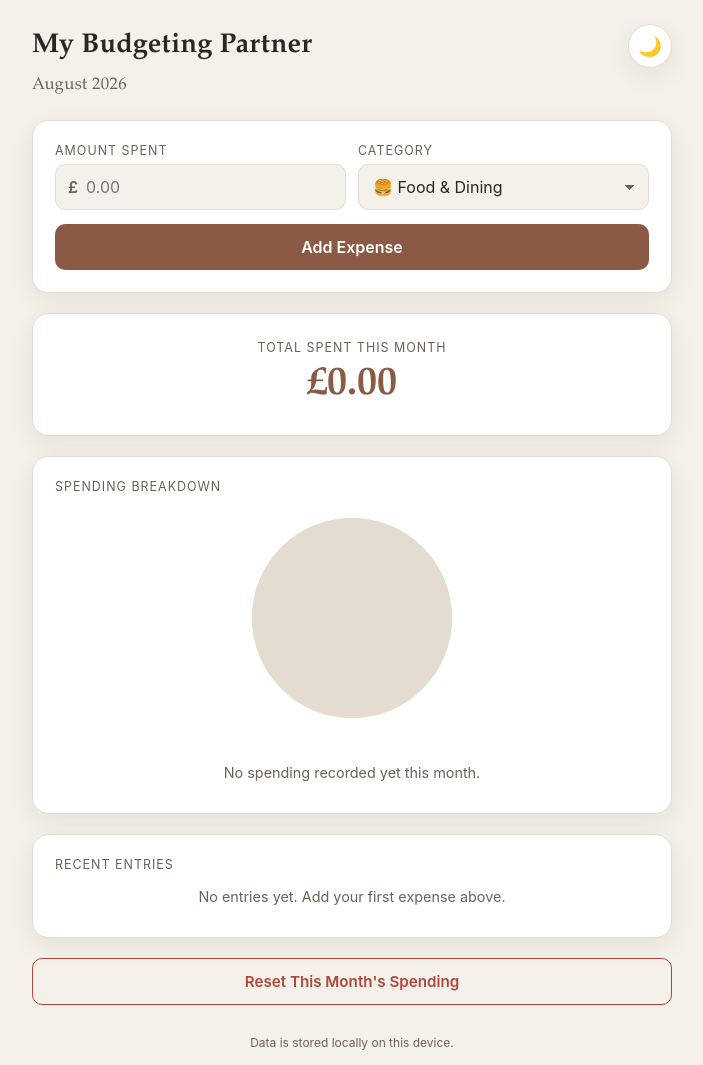
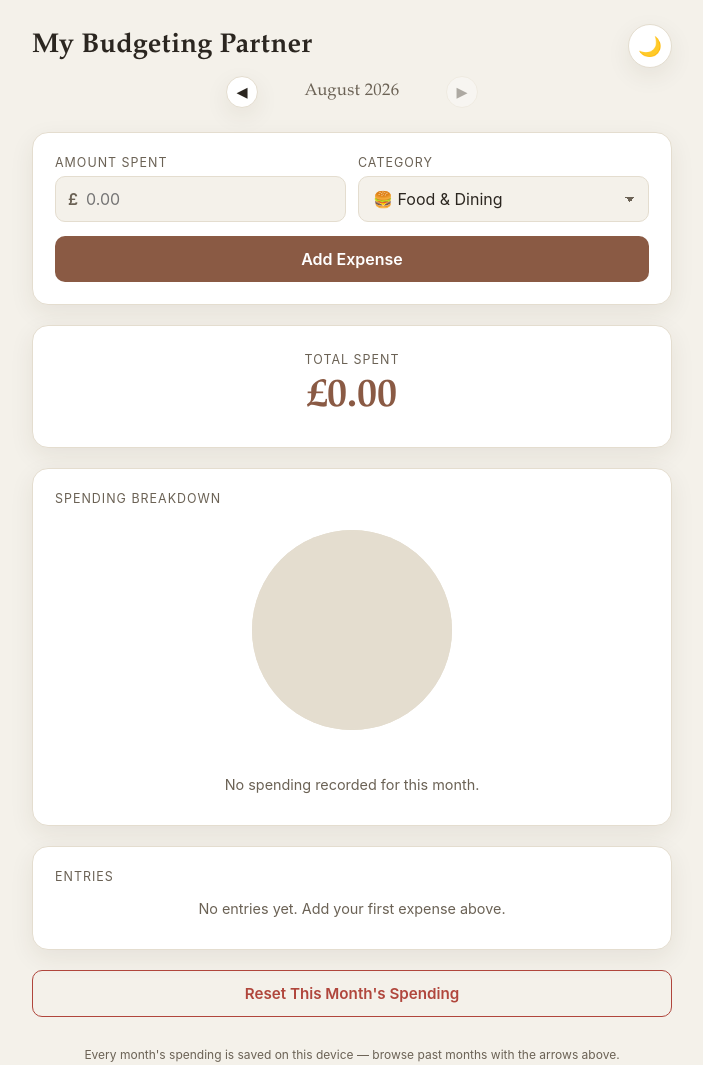
Before and after one commit to ravanthb/my-budgeting-partner, a plain HTML site: page index.html in a window 1280 px wide. Shown: the whole page, without its empty margins (288-991 px from the left). Drawn offline with Linux system fonts and the light colour scheme.

Commit message:
Keep monthly spending history with month navigation

```diff
--- a/index.html
+++ b/index.html
@@ -87,12 +87,53 @@
   }
   .theme-toggle:active { transform: scale(0.92); }
 
+  .month-nav {
+    display: flex;
+    align-items: center;
+    justify-content: center;
+    gap: 14px;
+    margin-bottom: 24px;
+  }
+
   .month-label {
     font-family: var(--font-serif);
     font-size: 1.05rem;
     color: var(--text-dim);
-    margin-bottom: 24px;
     letter-spacing: 0.3px;
+    min-width: 160px;
+    text-align: center;
+  }
+
+  .month-nav-btn {
+    background: var(--bg-elev);
+    border: 1px solid var(--border);
+    border-radius: 999px;
+    width: 32px;
+    height: 32px;
+    display: flex;
+    align-items: center;
+    justify-content: center;
+    cursor: pointer;
+    color: var(--text);
+    font-size: 0.9rem;
+    box-shadow: var(--shadow);
+  }
+  .month-nav-btn:disabled {
+    opacity: 0.35;
+    cursor: default;
+    box-shadow: none;
+  }
+
+  .history-note {
+    text-align: center;
+    color: var(--text-dim);
+    font-size: 0.82rem;
+    margin: -12px 0 20px;
+  }
+
+  .input-row.disabled {
+    opacity: 0.5;
+    pointer-events: none;
   }
 
   .card {
@@ -316,10 +357,15 @@
     <h1>My Budgeting Partner</h1>
     <button class="theme-toggle" id="themeToggle" title="Toggle dark / light mode">🌙</button>
   </header>
-  <div class="month-label" id="monthLabel"></div>
+  <div class="month-nav">
+    <button class="month-nav-btn" id="prevMonthBtn" title="Previous month">◀</button>
+    <div class="month-label" id="monthLabel"></div>
+    <button class="month-nav-btn" id="nextMonthBtn" title="Next month">▶</button>
+  </div>
+  <div class="history-note" id="historyNote" style="display:none;">Viewing past month &mdash; read only</div>
 
   <div class="card">
-    <div class="input-row">
+    <div class="input-row" id="inputRow">
       <div class="input-group">
         <label class="field-label" for="amountInput">Amount spent</label>
         <div class="amount-input">
@@ -336,7 +382,7 @@
   </div>
 
   <div class="card total-block">
-    <span class="field-label">Total Spent This Month</span>
+    <span class="field-label">Total Spent</span>
     <div class="total-amount" id="totalAmount">£0.00</div>
   </div>
 
@@ -346,17 +392,17 @@
       <div class="pie" id="pieChart"></div>
     </div>
     <div class="legend" id="legend"></div>
-    <div class="empty-note" id="emptyNote" style="display:none;">No spending recorded yet this month.</div>
+    <div class="empty-note" id="emptyNote" style="display:none;">No spending recorded for this month.</div>
   </div>
 
   <div class="card">
-    <span class="field-label">Recent Entries</span>
+    <span class="field-label">Entries</span>
     <div class="entries-list" id="entriesList"></div>
   </div>
 
   <button class="reset-btn" id="resetBtn">Reset This Month's Spending</button>
 
-  <footer>Data is stored locally on this device.</footer>
+  <footer>Every month's spending is saved on this device — browse past months with the arrows above.</footer>
 </div>
 
 <script>
@@ -390,6 +436,10 @@
   const monthLabel = $("monthLabel");
   const resetBtn = $("resetBtn");
   const themeToggle = $("themeToggle");
+  const prevMonthBtn = $("prevMonthBtn");
+  const nextMonthBtn = $("nextMonthBtn");
+  const historyNote = $("historyNote");
+  const inputRow = $("inputRow");
 
   function monthKey(date = new Date()) {
     return `${date.getFullYear()}-${String(date.getMonth() + 1).padStart(2, "0")}`;
@@ -411,8 +461,17 @@
   const currentKey = monthKey();
   if (!data[currentKey]) data[currentKey] = [];
 
+  let viewingKey = currentKey;
+
   function currentEntries() {
-    return data[currentKey];
+    if (!data[viewingKey]) data[viewingKey] = [];
+    return data[viewingKey];
+  }
+
+  function shiftMonth(key, delta) {
+    const [y, m] = key.split("-").map(Number);
+    const d = new Date(y, m - 1 + delta, 1);
+    return monthKey(d);
   }
 
   function categoryById(id) {
@@ -426,8 +485,18 @@
   }
 
   function renderMonthLabel() {
-    const now = new Date();
-    monthLabel.textContent = now.toLocaleDateString("en-GB", { month: "long", year: "numeric" });
+    const [y, m] = viewingKey.split("-").map(Number);
+    const d = new Date(y, m - 1, 1);
+    monthLabel.textContent = d.toLocaleDateString("en-GB", { month: "long", year: "numeric" });
+
+    const isCurrent = viewingKey === currentKey;
+    nextMonthBtn.disabled = isCurrent;
+    historyNote.style.display = isCurrent ? "none" : "block";
+    inputRow.classList.toggle("disabled", !isCurrent);
+    addBtn.style.display = isCurrent ? "" : "none";
+    resetBtn.textContent = isCurrent
+      ? "Reset This Month's Spending"
+      : `Reset ${d.toLocaleDateString("en-GB", { month: "long", year: "numeric" })}'s Spending`;
   }
 
   function renderTotal() {
@@ -508,6 +577,7 @@
   }
 
   addBtn.addEventListener("click", () => {
+    if (viewingKey !== currentKey) return;
     const amount = parseFloat(amountInput.value);
     if (isNaN(amount) || amount <= 0) {
       amountInput.focus();
@@ -535,7 +605,7 @@
     const btn = e.target.closest(".delete-btn");
     if (!btn) return;
     const id = btn.dataset.id;
-    data[currentKey] = currentEntries().filter((entry) => entry.id !== id);
+    data[viewingKey] = currentEntries().filter((entry) => entry.id !== id);
     saveData(data);
     renderAll();
   });
@@ -543,10 +613,23 @@
   resetBtn.addEventListener("click", () => {
     if (currentEntries().length === 0) return;
     if (confirm("Reset all spending for this month? This cannot be undone.")) {
-      data[currentKey] = [];
+      data[viewingKey] = [];
       saveData(data);
       renderAll();
     }
+  });
+
+  prevMonthBtn.addEventListener("click", () => {
+    viewingKey = shiftMonth(viewingKey, -1);
+    renderMonthLabel();
+    renderAll();
+  });
+
+  nextMonthBtn.addEventListener("click", () => {
+    if (viewingKey === currentKey) return;
+    viewingKey = shiftMonth(viewingKey, 1);
+    renderMonthLabel();
+    renderAll();
   });
 
   function applyTheme(theme) {
```
